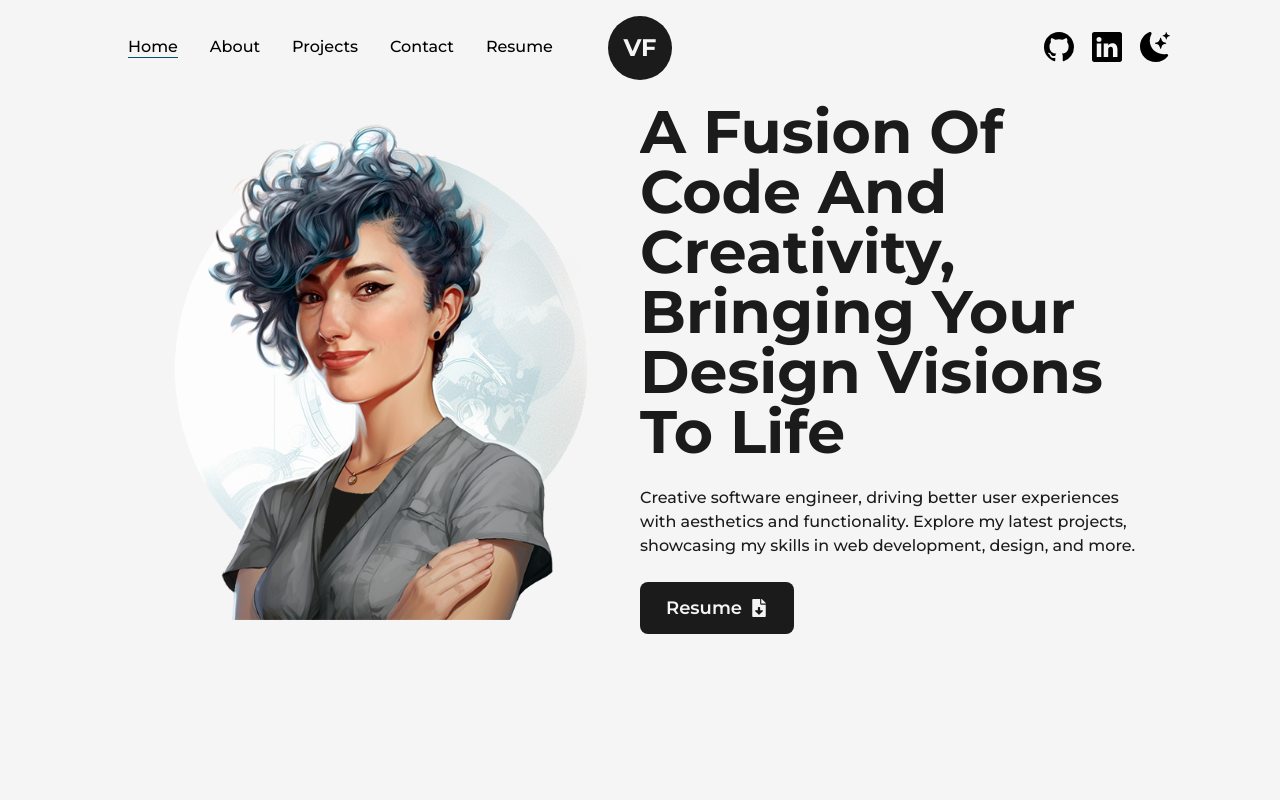
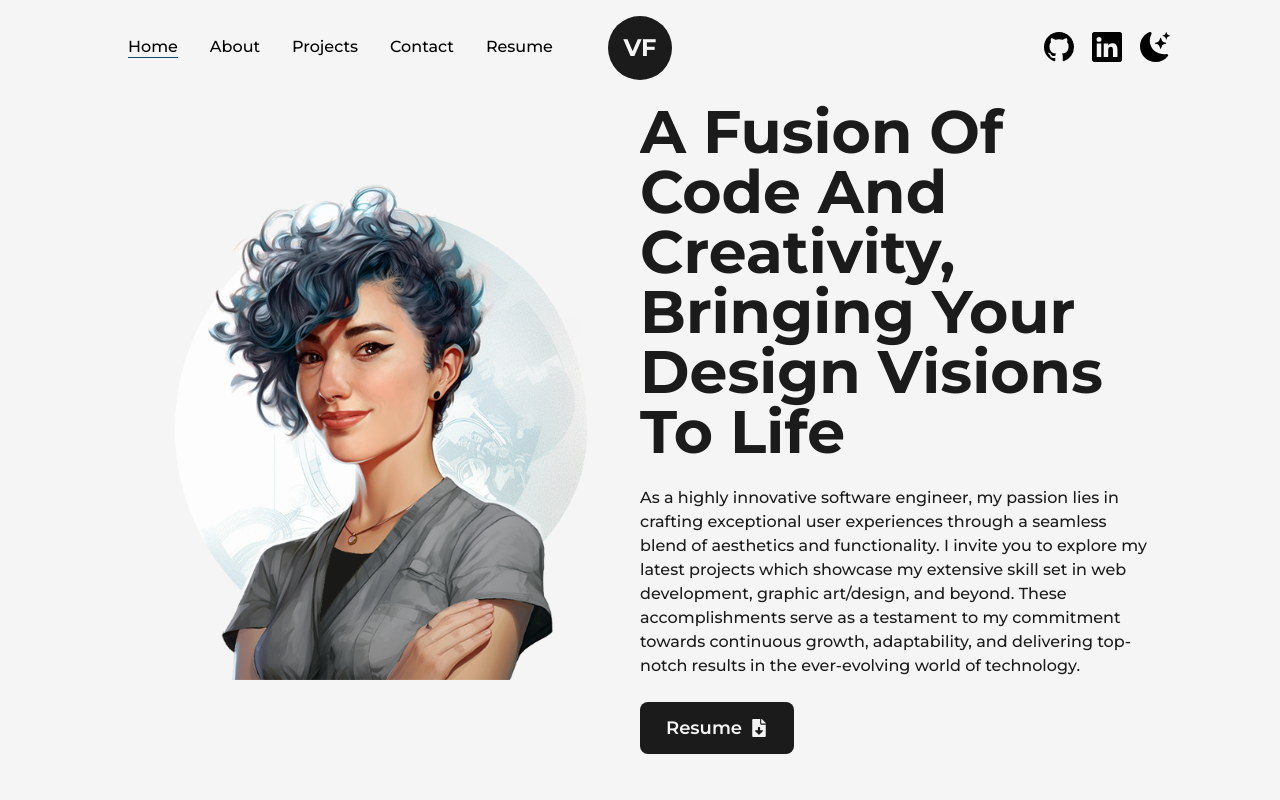
Before and after one commit to illnessink/portfolio, a Next.js app: page / in a window 1280 px wide. Shown: the top 800 px of the page. Built offline with nearby package versions, Linux system fonts and the light colour scheme.

Commit message:
changes text under header

```diff
--- a/pages/index.js
+++ b/pages/index.js
@@ -32,9 +32,14 @@ export default function Home() {
               <AnimatedText text="A fusion of code and creativity, bringing your design visions to life"
               className='!text-6xl !text-left
               xl:!text-5xl lg:!text-center lg:!text-5xl md:!text-5xl sm:!text-3xl sm:mt-4'/>
-              <p className='my-4 text-base font-medium md:text-sm'
-              >Creative software engineer, driving better user experiences with aesthetics and functionality.
-                Explore my latest projects, showcasing my skills in web development, design, and more.
+              <p className='my-4 text-base font-medium md:text-sm'>
+                {/* Creative software engineer, driving better user experiences with aesthetics and functionality.
+                Explore my latest projects, showcasing my skills in web development, design, and more. */}
+                As a highly innovative software engineer, my passion lies in crafting exceptional user experiences
+                through a seamless blend of aesthetics and functionality. I invite you to explore my latest projects
+                which showcase my extensive skill set in web development, graphic art/design, and beyond. These accomplishments
+                serve as a testament to my commitment towards continuous growth, adaptability, and delivering top-notch
+                results in the ever-evolving world of technology.
               </p>
               <div className='flex items-center self-start mt-2 lg:self-center'>
                 <Link href="/Resume 2023.pdf" target={'_blank'}
```
